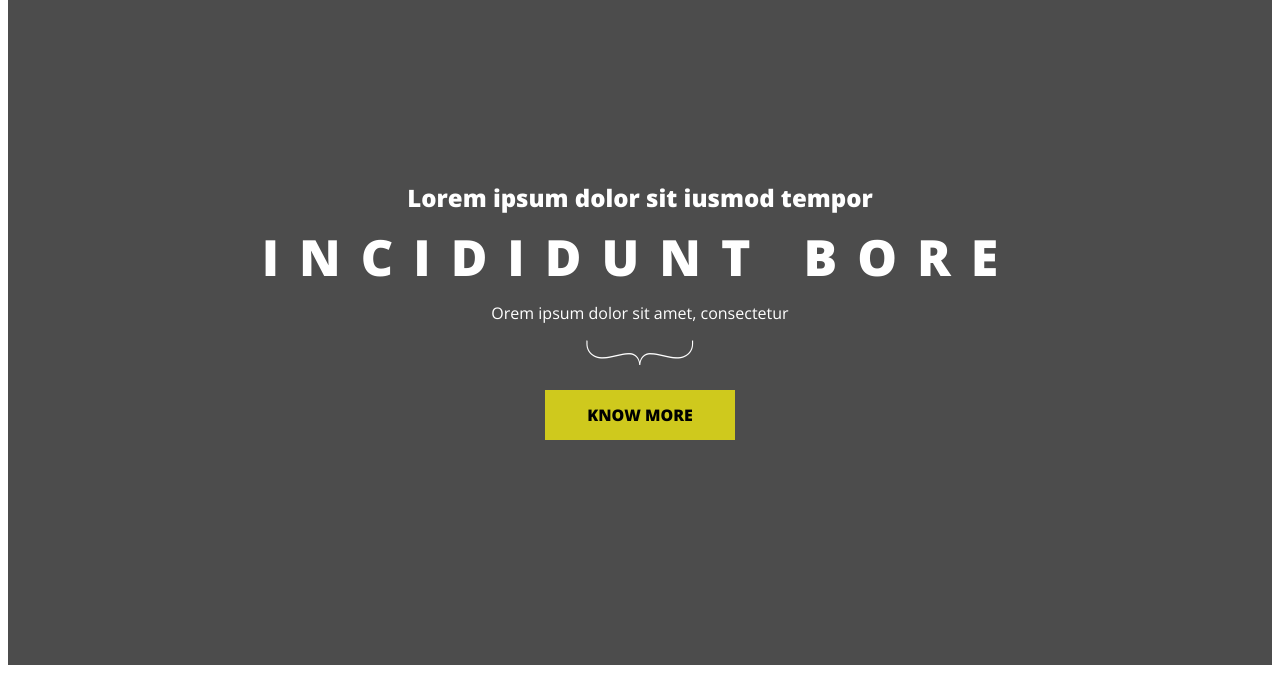
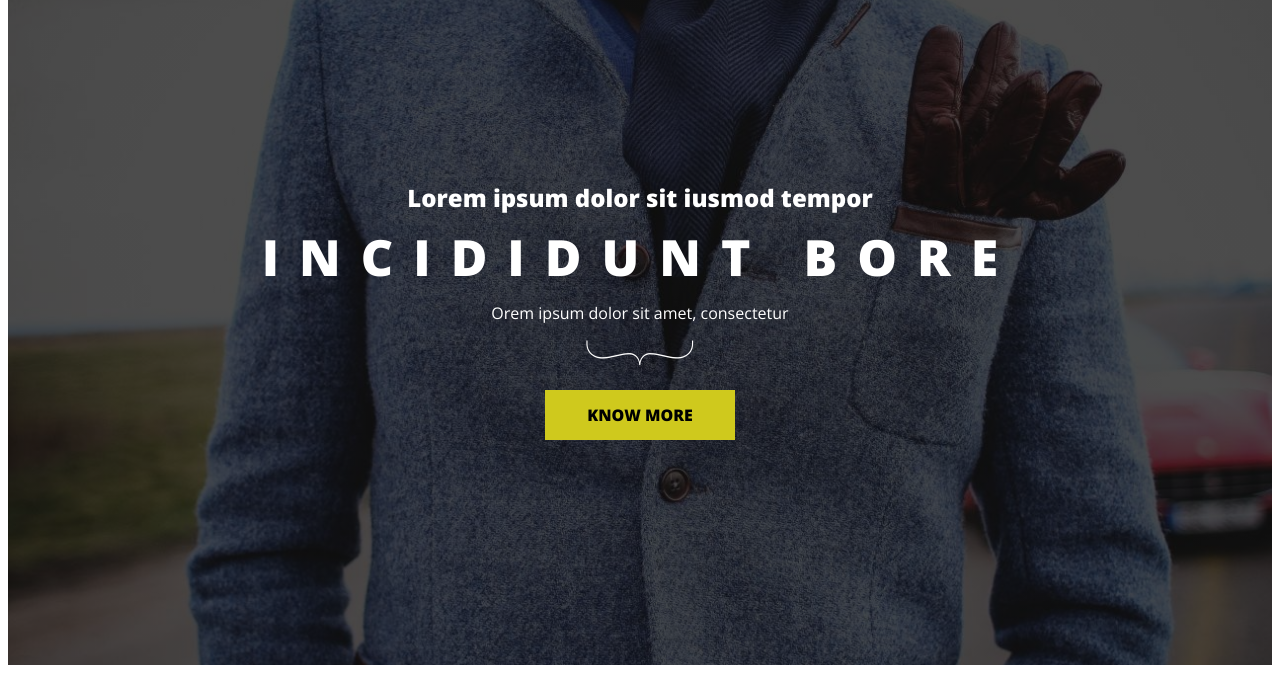
Before and after one commit to mahira06/HomeWork-Class8, a plain HTML site: page index.html in a window 1280 px wide. Shown: the part 134-807 px from the top of the page. Drawn offline with nearby package versions, Linux system fonts and the light colour scheme.

Commit message:
Update style.css

```diff
--- a/style.css
+++ b/style.css
@@ -50,7 +50,7 @@ nav ul li a:hover{
 /*  Banner Section Css Start  */
 
 #banner{
-    background-image: linear-gradient(rgba(0, 0, 0, 0.7), rgba(0, 0, 0, 0.7)),  url(./img/banner.jpg);
+    background-image: linear-gradient(rgba(0, 0, 0, 0.7), rgba(0, 0, 0, 0.7)),  url(banner.jpg);
     background-size: cover;
     padding: 200px 0;
 }
```
